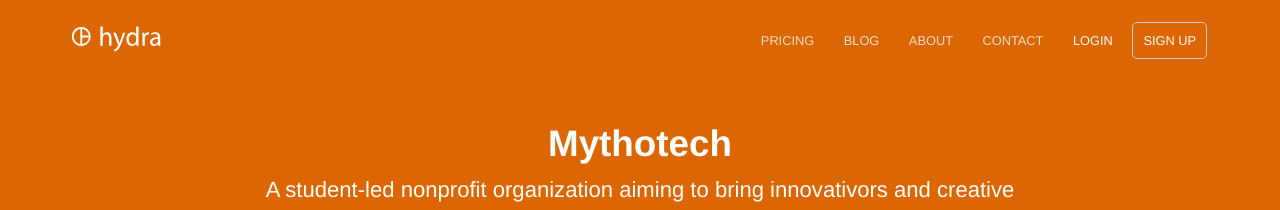
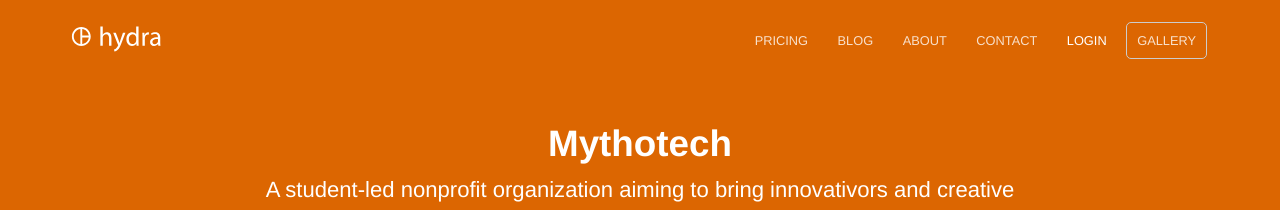
Before and after one commit to Mythotech/mythotech.github.io, a Jekyll site: the page built from index.html, in a window 1280 px wide and 900 px high. Shown: the top 210 px of the window. Built offline with Jekyll 4.4.1, drawn with Linux system fonts in a browser that asks for light colours.

Commit message:
Added Gallery option to top right

```diff
--- a/_data/navigation.yml
+++ b/_data/navigation.yml
@@ -22,3 +22,7 @@
   link: /
   new_window: true
   highlight: true
+  name: Gallery
+  link: /gallery/
+  new_window: true
+  hightlight: false
```
